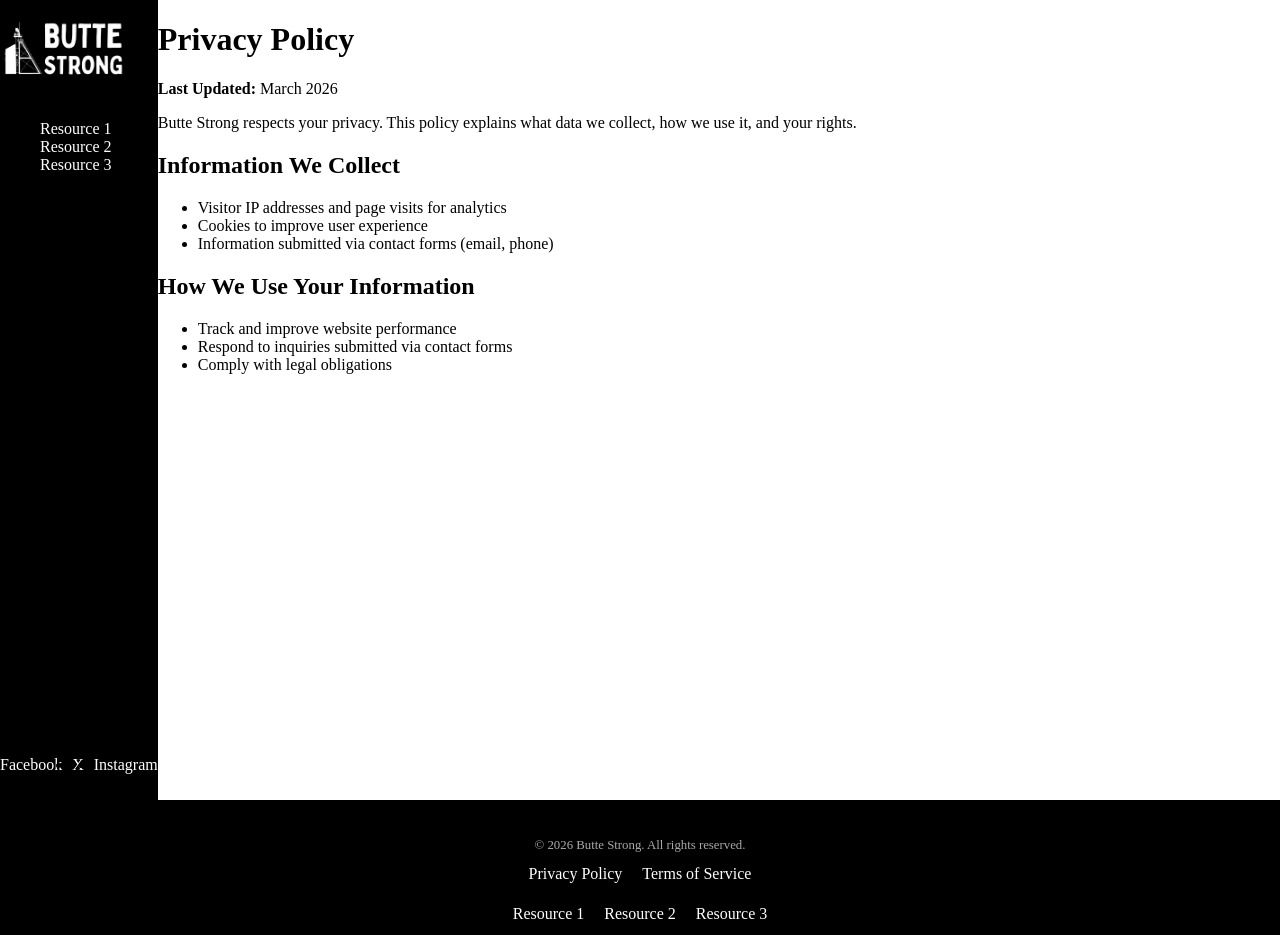
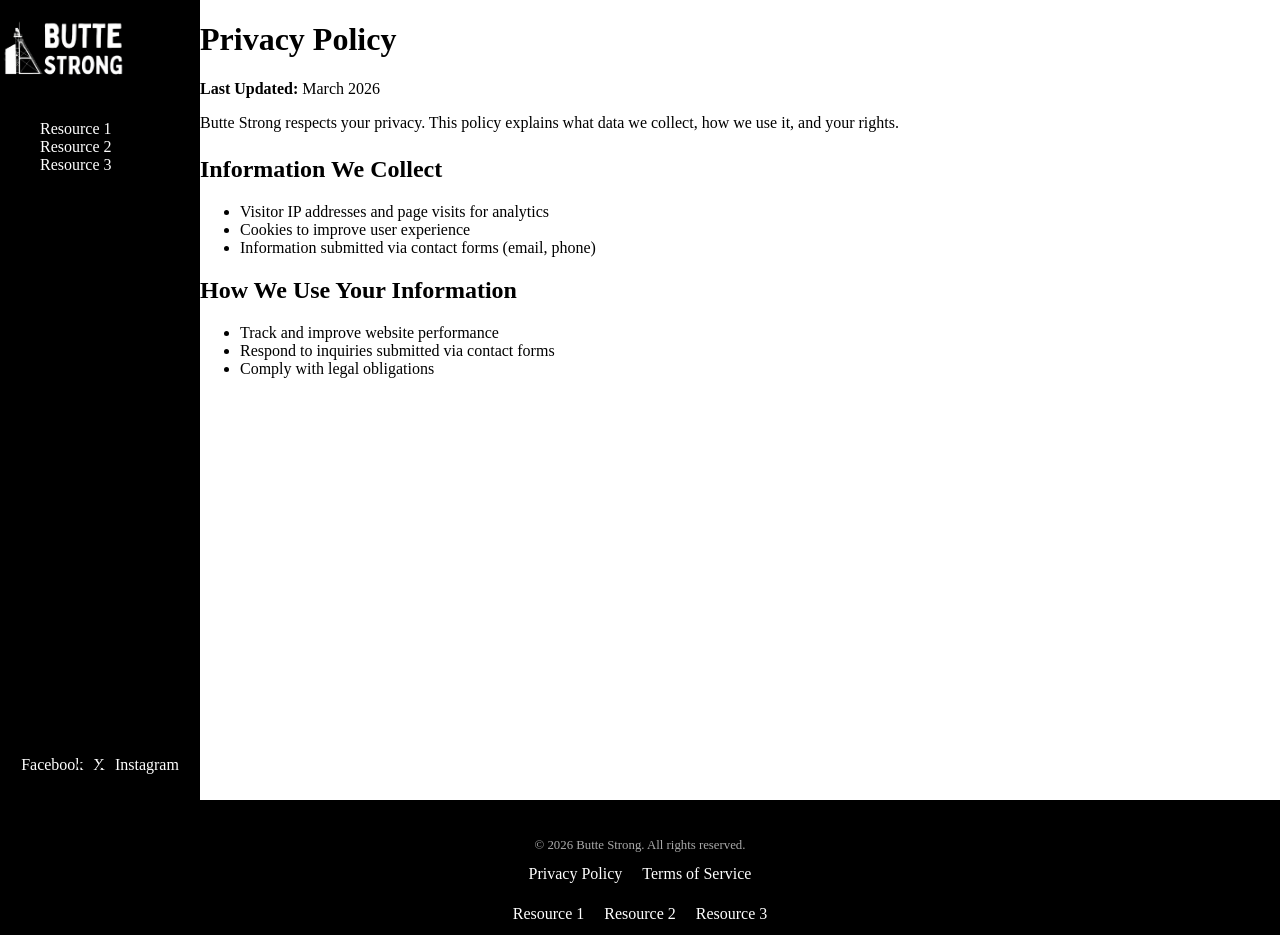
Before and after one commit to KylleWaldie/ButteStrongWebsite, a PHP site: page /privacy.php in a window 1280 px wide. Run offline with PHP 8.4, Linux system fonts and the light colour scheme.

Commit message:
Linking all style pages to the specific page.

```diff
--- a/public/contact_page.php
+++ b/public/contact_page.php
@@ -8,12 +8,14 @@ $info = include __DIR__ . '/../data/info.php';
         <title>Butte Strong Contact Us</title>
         <link rel="stylesheet" href="/ButteStrongWebsite/public/css/navbar_styles.css">
         <link rel="stylesheet" href="/ButteStrongWebsite/public/css/footer_styles.css">
+        <link rel="stylesheet" href="/ButteStrongWebsite/public/css/contactpage_styles.css">
         <meta name="viewport" content="width=device-width, initial-scale=1.0">
     </head>
 
     <body>
         <a href="#main-content" class="skip-link">Skip to main content</a>
         <div class="encompass">
+            <div class="inner-wrap">
                 <?php include __DIR__ . '/../includes/header.php'; ?>
 
                 <main class="content">
@@ -42,8 +44,8 @@ $info = include __DIR__ . '/../data/info.php';
                         </div>
                     </section>
                 </main>
-
             </div>
         <?php include __DIR__ . '/../includes/footer.php'; ?>
+        </div>
     </body>
 </html>
--- a/public/css/navbar_styles.css
+++ b/public/css/navbar_styles.css
@@ -1,3 +1,4 @@
+
 .navbar h1{
 	color: white;
 	margin: 0px;
@@ -53,19 +54,36 @@ body{
 	height: 100px;
 }
 
-.encompass{
+/* Outer wrapper: stacks inner-wrap and footer vertically */
+.encompass {
     display: flex;
+    flex-direction: column;
+    min-height: 100vh;
+}
+
+/* Inner wrapper: navbar and content sit side by side */
+.inner-wrap {
+    display: flex;
+    flex-direction: row;
+    flex: 1;
 }
 
 .navbar {
     background-color: black;
     position: sticky;
+    top: 0;
     height: 100vh;
-  width: 100%;
+    width: 200px;
+    min-width: 160px;
+    flex-shrink: 0;
     box-sizing: border-box;
-  top: 0;
     display: flex;
     flex-direction: column;
+}
+
+.content {
+    flex: 1;
+    overflow-y: auto;
 }
 
 .navlink {
@@ -77,9 +95,11 @@ body{
     text-decoration: none;
 	color: white;
 }
+
 .nav_burger{
 	display: none;
 }
+
 .topper{
 	display: flex;
 	flex-direction: row;
@@ -97,18 +117,26 @@ body{
 		height: 50px;
 	}
 
+	.encompass {
+		flex-direction: column;
+	}
+
+	.inner-wrap {
+		flex-direction: column;
+	}
+
 	.navbar {
-		background-color: color;
+		background-color: black;
 		box-sizing: border-box;
 		width: 100%;
 		height: auto;
+		position: relative;
 	}
+
 	.sidebar {
 		display: none;
 	}
-	.encompass {
-		flex-direction: column;
-	}
+
 	.nav_burger {
 		display: block;
 		z-index: 9999;
@@ -130,7 +158,4 @@ body{
 		left: 0;
 		height: auto;
 	}
-
-
-
 }
--- a/public/importantLinks.php
+++ b/public/importantLinks.php
@@ -7,13 +7,14 @@ $info = include __DIR__ . '/../data/info.php';
         <title>Important Links - Butte Strong</title>
         <link rel="stylesheet" href="/ButteStrongWebsite/public/css/navbar_styles.css">
         <link rel="stylesheet" href="/ButteStrongWebsite/public/css/footer_styles.css">
+        <link rel="stylesheet" href="/ButteStrongWebsite/public/css/importantlinks_styles.css">
         <meta name="viewport" content="width=device-width, initial-scale=1.0">
     </head>
 
     <body>
 
         <div class="encompass">
-
+            <div class="inner-wrap">
                 <?php include __DIR__ . '/../includes/header.php'; ?>
 
                 <main class="content">
@@ -41,8 +42,8 @@ $info = include __DIR__ . '/../data/info.php';
                 </section>
 
                 </main>
-
             </div>
         <?php include __DIR__ . '/../includes/footer.php'; ?>
+        </div>
     </body>
 </html>
--- a/public/privacy.php
+++ b/public/privacy.php
@@ -7,20 +7,22 @@ $info = include __DIR__ . '/../data/info.php';
         <title>Privacy Policy</title>
         <link rel="stylesheet" href="/ButteStrongWebsite/public/css/navbar_styles.css">
         <link rel="stylesheet" href="/ButteStrongWebsite/public/css/footer_styles.css">
+        <link rel="stylesheet" href="/ButteStrongWebsite/public/css/privacy_styles.css">
         <meta name="viewport" content="width=device-width, initial-scale=1.0">
     </head>
     <body>
         <div class=encompass>
+            <div class="inner-wrap">
                 <?php include __DIR__ . '/../includes/header.php'; ?>
 
-        <main class="content">
+                <main class="legal-section">
                     <div class = privacy_policy>
                         <h1>Privacy Policy</h1>
                         <p><strong>Last Updated:</strong> March 2026</p>
                         <p>Butte Strong respects your privacy. This policy explains what data we collect, how we use it, and your rights.</p>
                     </div>
 
-            <div class = privacy_information>
+                    <div class="legal-section">
                         <h2>Information We Collect</h2>
                         <ul>
                             <li>Visitor IP addresses and page visits for analytics</li>
@@ -29,7 +31,7 @@ $info = include __DIR__ . '/../data/info.php';
                             </ul>
                     </div>
 
-            <div class = privacy_use>
+                    <div class="legal-section">
                         <h2>How We Use Your Information</h2>
                         <ul>
                             <li>Track and improve website performance</li>
@@ -40,5 +42,6 @@ $info = include __DIR__ . '/../data/info.php';
                 </main>
             </div>
         <?php include __DIR__ . '/../includes/footer.php'; ?>
+        </div>
     </body>
 </html>
--- a/public/terms.php
+++ b/public/terms.php
@@ -7,10 +7,12 @@ $info = include __DIR__ . '/../data/info.php';
         <title>Terms of Service Butte Strong</title>
         <link rel="stylesheet" href="/ButteStrongWebsite/public/css/navbar_styles.css">
         <link rel="stylesheet" href="/ButteStrongWebsite/public/css/footer_styles.css">
+        <link rel="stylesheet" href="/ButteStrongWebsite/public/css/terms_styles.css">
         <meta name="viewport" content="width=device-width, initial-scale=1.0">
     </head>
     <body>
         <div class=encompass>
+            <div class="inner-wrap">
             <?php include __DIR__ . '/../includes/header.php'; ?>
 
             <main class="content">
@@ -32,5 +34,6 @@ $info = include __DIR__ . '/../data/info.php';
             </main>
         </div>
         <?php include __DIR__ . '/../includes/footer.php'; ?>
+        </div>
     </body>
 </html>
```
Also changed, not shown: public/css/test.css (deleted, +0 -11 lines), public/index.php (+7 -1 lines). Lines whose indentation alone changed are shown as unchanged.
